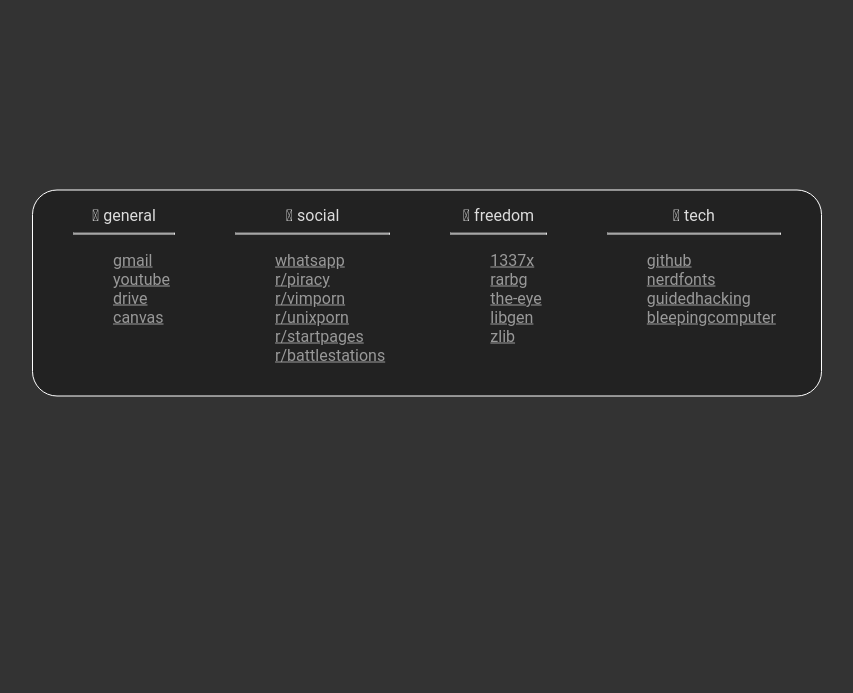
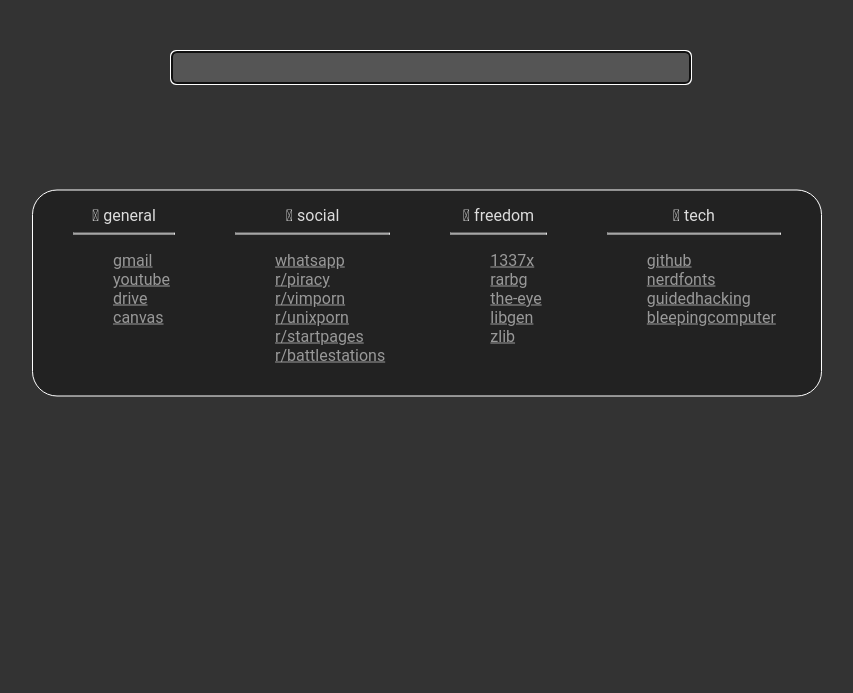
Before and after one commit to Xavier-PDL/startpage, a plain HTML site: page index.html in a window 1280 px wide. Shown: the part 107-800 px from the top of the page, without its empty margins (213-1066 px from the left). Drawn offline with Linux system fonts and the light colour scheme; a web font is replaced by a local one.

Commit message:
Added search bar

```diff
--- a/index.html
+++ b/index.html
@@ -14,6 +14,9 @@
                 <div class="header-section">
                     Hola
                 </div>
+                <form action="https://duckduckgo.com/" method="get">
+                    <input type="text" name="q" value="" id="search">
+                </form>
                 <section class="links-section">
                     <section class="links-col item1">
                         <div class="links-container">
--- a/static/main.js
+++ b/static/main.js
@@ -98,7 +98,7 @@
 ];
 
 function populate() {
-    window.focus();
+    document.getElementById("search").focus();
     const linkContainers = document.getElementsByClassName("links-container");
     for(let i = 0; i < linkContainers.length; i++) {
         const element = linkContainers.item(i);
--- a/static/style.css
+++ b/static/style.css
@@ -31,6 +31,17 @@
     font-size: 28px;
 }
 
+#search {
+    width: 40%;
+    position:absolute;
+    left: 30%;
+    background-color:#555;
+    color: #eee;
+    height: 2em;
+    border-color: #333;
+    border-radius: 5px;
+}
+
 .links-section {
     background-color: #222;
     padding: 10px;
```
